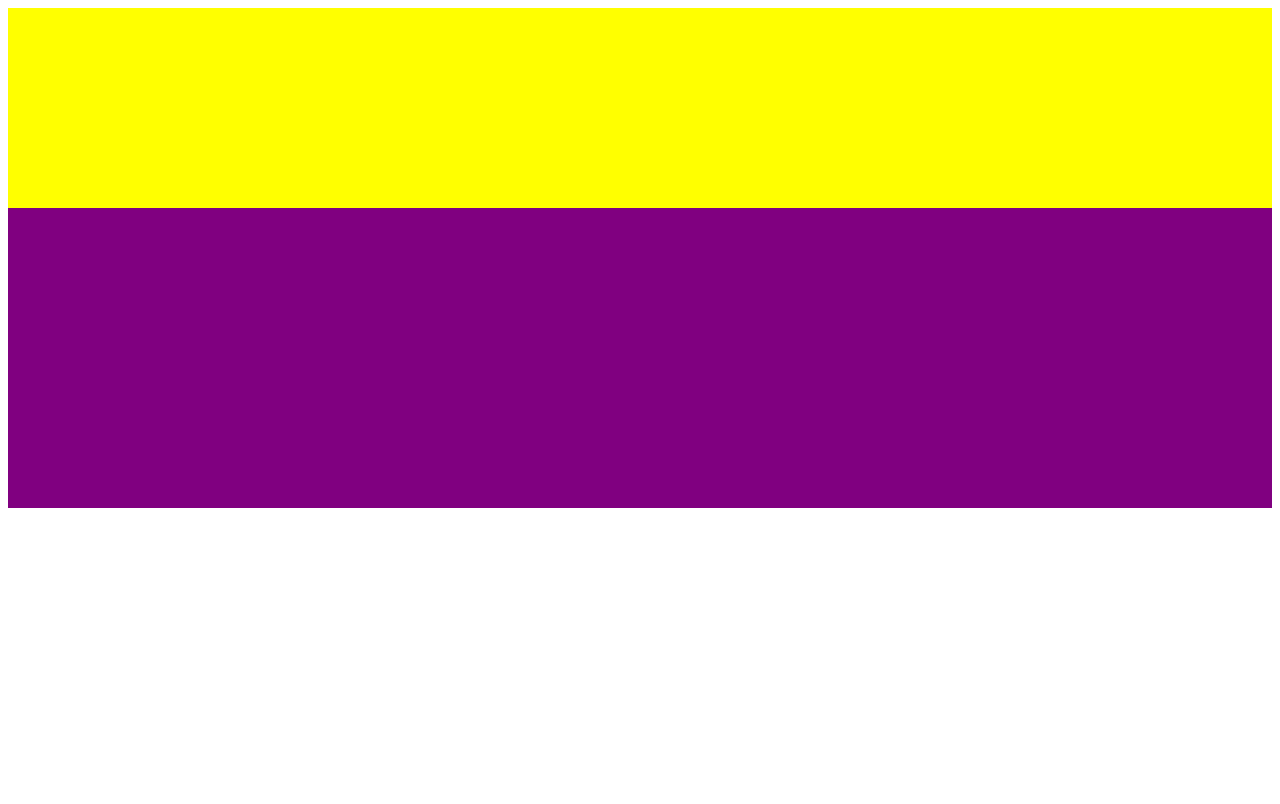
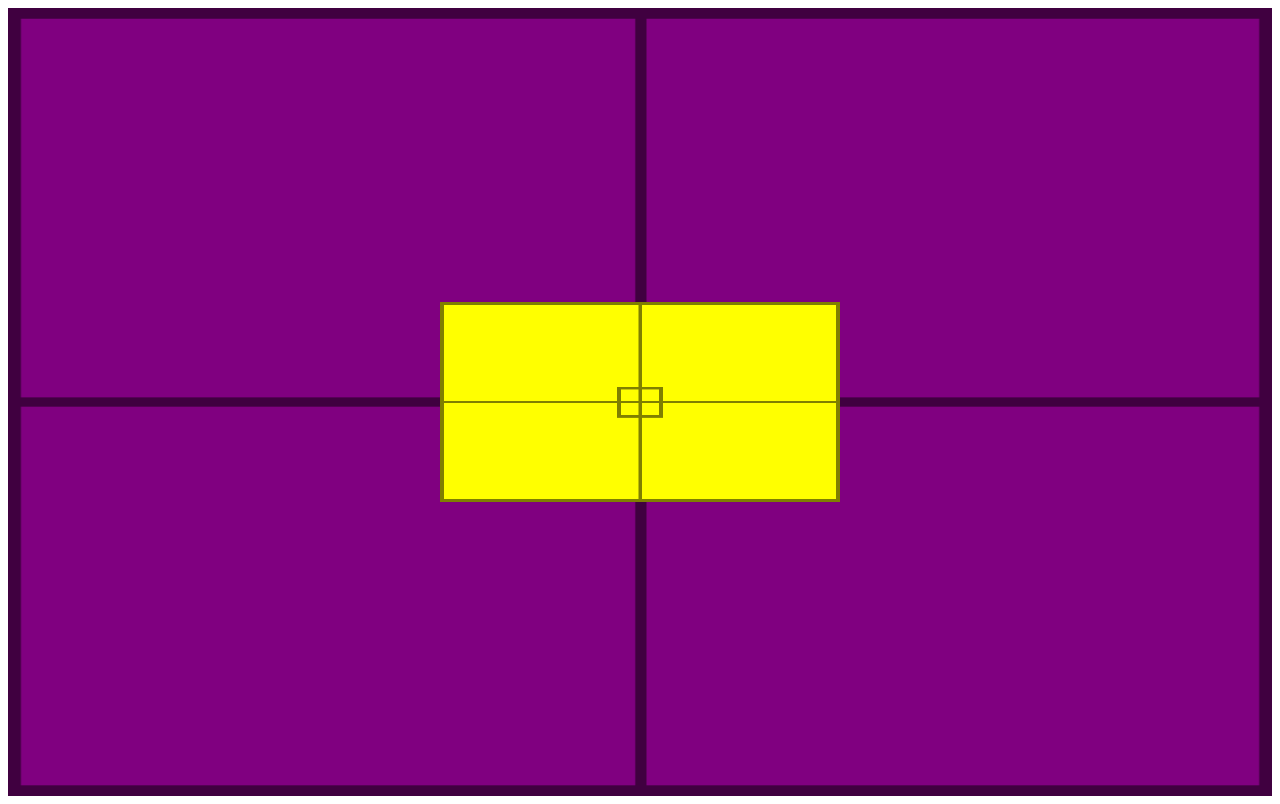
Before and after one commit to JoaoLandoJuneca/html-css, a plain HTML site: page exercicios/ex022/fundo007.html in a window 1280 px wide. Drawn offline with Linux system fonts and the light colour scheme.

Commit message:
alinhamento vertical atualizado.

```diff
--- a/exercicios/ex022/fundo007.html
+++ b/exercicios/ex022/fundo007.html
@@ -7,13 +7,27 @@
     <title>Alinhamento vertical</title>
     <style>
         #conteiner {
-            height: 500px;
+            background-image: url('imagens/target001.png');
+            background-size: 100% 100%;
+            position: relative;
+            height: 96vh;
+            padding: 10px;
             background-color: purple;
         }
 
         #conteudo {
+            background-image: url('imagens/target001.png');
+            background-size: 100% 100%;
+
+            position: absolute;
             height: 200px;
+            width: 400px;
             background-color: yellow;
+
+            left: 50%;
+            top: 50%;
+
+            transform: translate(-50%, -50%);
         }
     </style>
 </head>
```
Also changed, not shown: exercicios/ex022/fundo006.html (+5 -0 lines).
